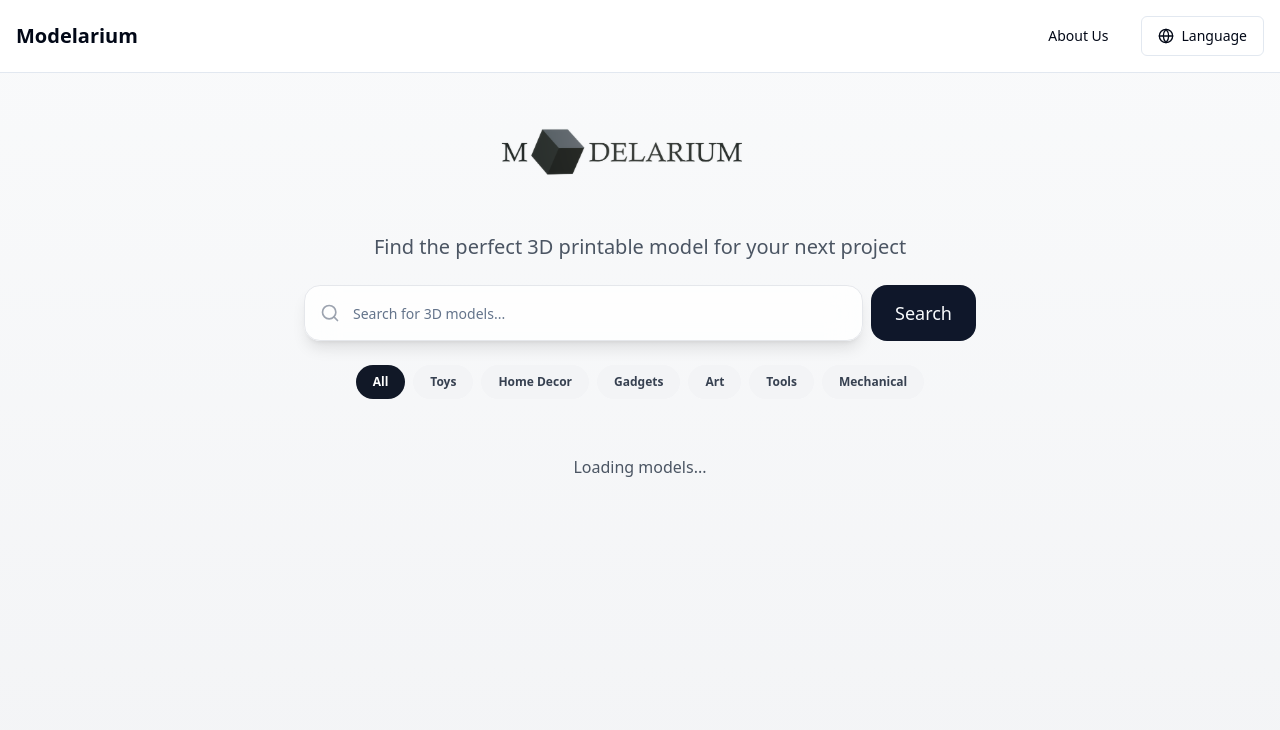
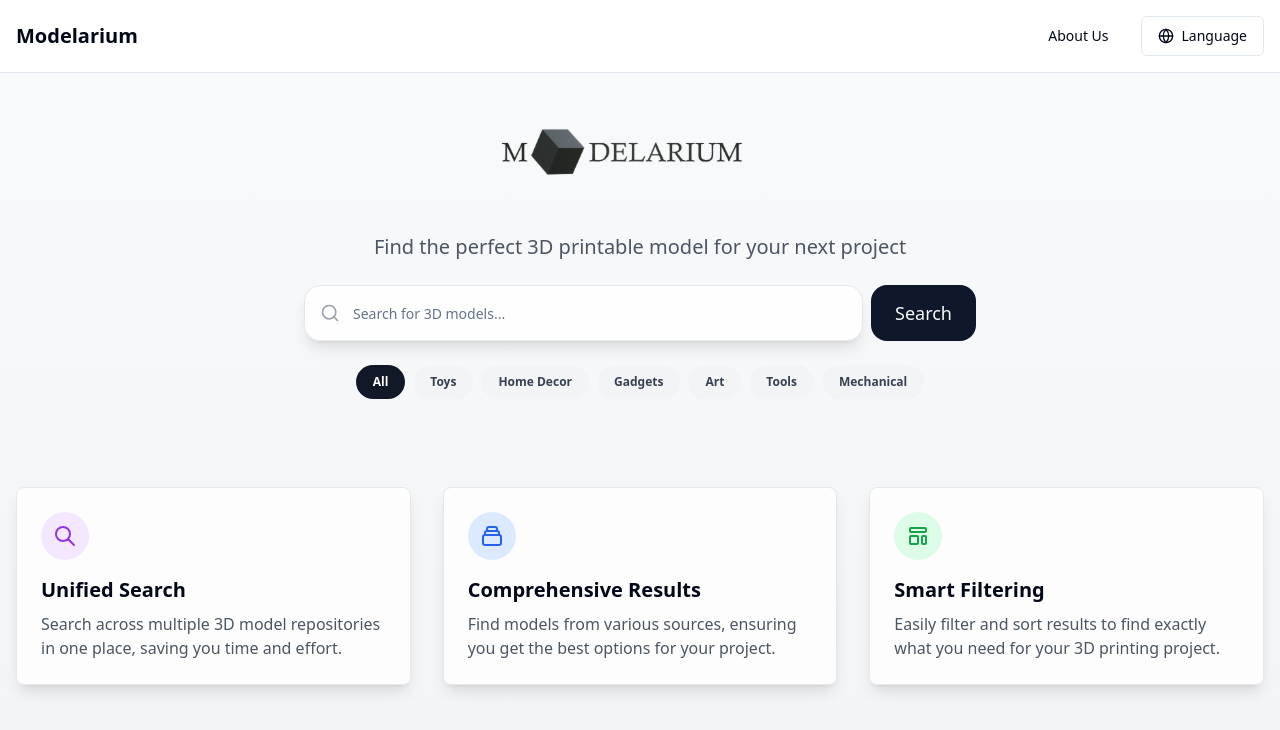
Before and after one commit to TamuAlex/printiverse-search, a React (Vite) app: page / in a window 1280 px wide. Shown: the top 730 px of the page. Built offline with nearby package versions, Linux system fonts and the light colour scheme.

Commit message:
Improve initial search experience
Improve the initial search experience by displaying a visual indicator that the search encompasses multiple model repositories.  This will help users understand the scope of the search and reduce the need to browse multiple repositories.

```diff
--- a/src/pages/Index.tsx
+++ b/src/pages/Index.tsx
@@ -1,3 +1,4 @@
+
 import { useState, useRef, useCallback, useEffect } from "react";
 import { useInfiniteQuery } from "@tanstack/react-query";
 import { useTranslation } from "react-i18next";
@@ -124,7 +125,41 @@ const Index = () => {
           onCategoryChange={setSelectedCategory}
         />
 
-        {status === 'pending' && (
+        {!searchQuery && (
+          <div className="mt-16 grid grid-cols-1 md:grid-cols-2 lg:grid-cols-3 gap-8 animate-fade-in">
+            <div className="p-6 rounded-lg bg-white/80 dark:bg-gray-800/80 backdrop-blur-sm border border-gray-200 dark:border-gray-700 shadow-lg">
+              <div className="w-12 h-12 bg-purple-100 dark:bg-purple-900/50 rounded-full flex items-center justify-center mb-4">
+                <svg className="w-6 h-6 text-purple-600 dark:text-purple-400" fill="none" viewBox="0 0 24 24" stroke="currentColor">
+                  <path strokeLinecap="round" strokeLinejoin="round" strokeWidth={2} d="M21 21l-6-6m2-5a7 7 0 11-14 0 7 7 0 0114 0z" />
+                </svg>
+              </div>
+              <h3 className="text-xl font-semibold mb-2">Unified Search</h3>
+              <p className="text-gray-600 dark:text-gray-400">Search across multiple 3D model repositories in one place, saving you time and effort.</p>
+            </div>
+
+            <div className="p-6 rounded-lg bg-white/80 dark:bg-gray-800/80 backdrop-blur-sm border border-gray-200 dark:border-gray-700 shadow-lg">
+              <div className="w-12 h-12 bg-blue-100 dark:bg-blue-900/50 rounded-full flex items-center justify-center mb-4">
+                <svg className="w-6 h-6 text-blue-600 dark:text-blue-400" fill="none" viewBox="0 0 24 24" stroke="currentColor">
+                  <path strokeLinecap="round" strokeLinejoin="round" strokeWidth={2} d="M19 11H5m14 0a2 2 0 012 2v6a2 2 0 01-2 2H5a2 2 0 01-2-2v-6a2 2 0 012-2m14 0V9a2 2 0 00-2-2M5 11V9a2 2 0 012-2m0 0V5a2 2 0 012-2h6a2 2 0 012 2v2M7 7h10" />
+                </svg>
+              </div>
+              <h3 className="text-xl font-semibold mb-2">Comprehensive Results</h3>
+              <p className="text-gray-600 dark:text-gray-400">Find models from various sources, ensuring you get the best options for your project.</p>
+            </div>
+
+            <div className="p-6 rounded-lg bg-white/80 dark:bg-gray-800/80 backdrop-blur-sm border border-gray-200 dark:border-gray-700 shadow-lg">
+              <div className="w-12 h-12 bg-green-100 dark:bg-green-900/50 rounded-full flex items-center justify-center mb-4">
+                <svg className="w-6 h-6 text-green-600 dark:text-green-400" fill="none" viewBox="0 0 24 24" stroke="currentColor">
+                  <path strokeLinecap="round" strokeLinejoin="round" strokeWidth={2} d="M4 5a1 1 0 011-1h14a1 1 0 011 1v2a1 1 0 01-1 1H5a1 1 0 01-1-1V5zM4 13a1 1 0 011-1h6a1 1 0 011 1v6a1 1 0 01-1 1H5a1 1 0 01-1-1v-6zM16 13a1 1 0 011-1h2a1 1 0 011 1v6a1 1 0 01-1 1h-2a1 1 0 01-1-1v-6z" />
+                </svg>
+              </div>
+              <h3 className="text-xl font-semibold mb-2">Smart Filtering</h3>
+              <p className="text-gray-600 dark:text-gray-400">Easily filter and sort results to find exactly what you need for your 3D printing project.</p>
+            </div>
+          </div>
+        )}
+
+        {status === 'pending' && searchQuery && (
           <div className="text-center py-8">
             <p className="text-gray-600 dark:text-gray-400">{t('home.loading')}</p>
           </div>
```
